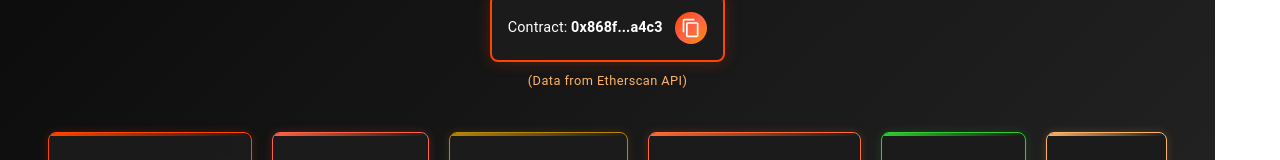
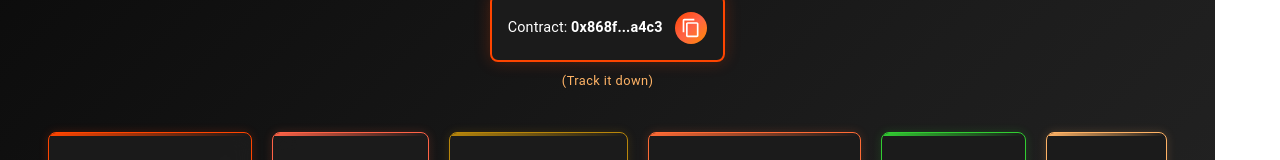
Before and after one commit to Bossdi2000/sign-explorer, a React (Vite) app: page / in a window 1280 px wide. Shown: the part 232-392 px from the top of the page. Built offline with nearby package versions, Linux system fonts and the light colour scheme; no server answers.

Commit message:
Update signexplorer

```diff
--- a/src/pages/landing/SignTokenDashboard.jsx
+++ b/src/pages/landing/SignTokenDashboard.jsx
@@ -337,7 +337,7 @@ const SignTokenDashboard = () => {
               variant="caption"
               sx={{ color: theme.accent, mt: 1, display: "block", fontSize: { xs: "0.7rem", sm: "0.8rem" } }}
             >
-              (Data from Etherscan API)
+              (Track it down)
             </Typography>
           </Box>
         </motion.div>
```
